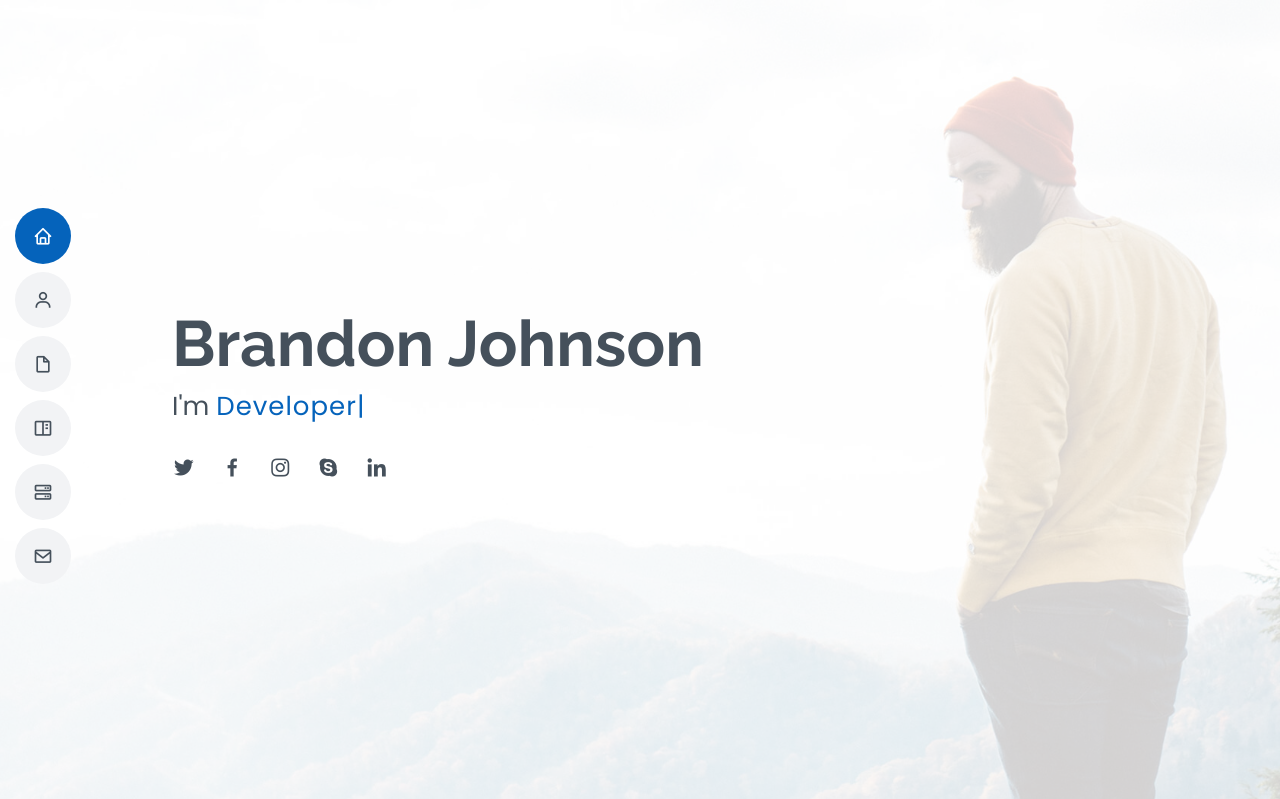
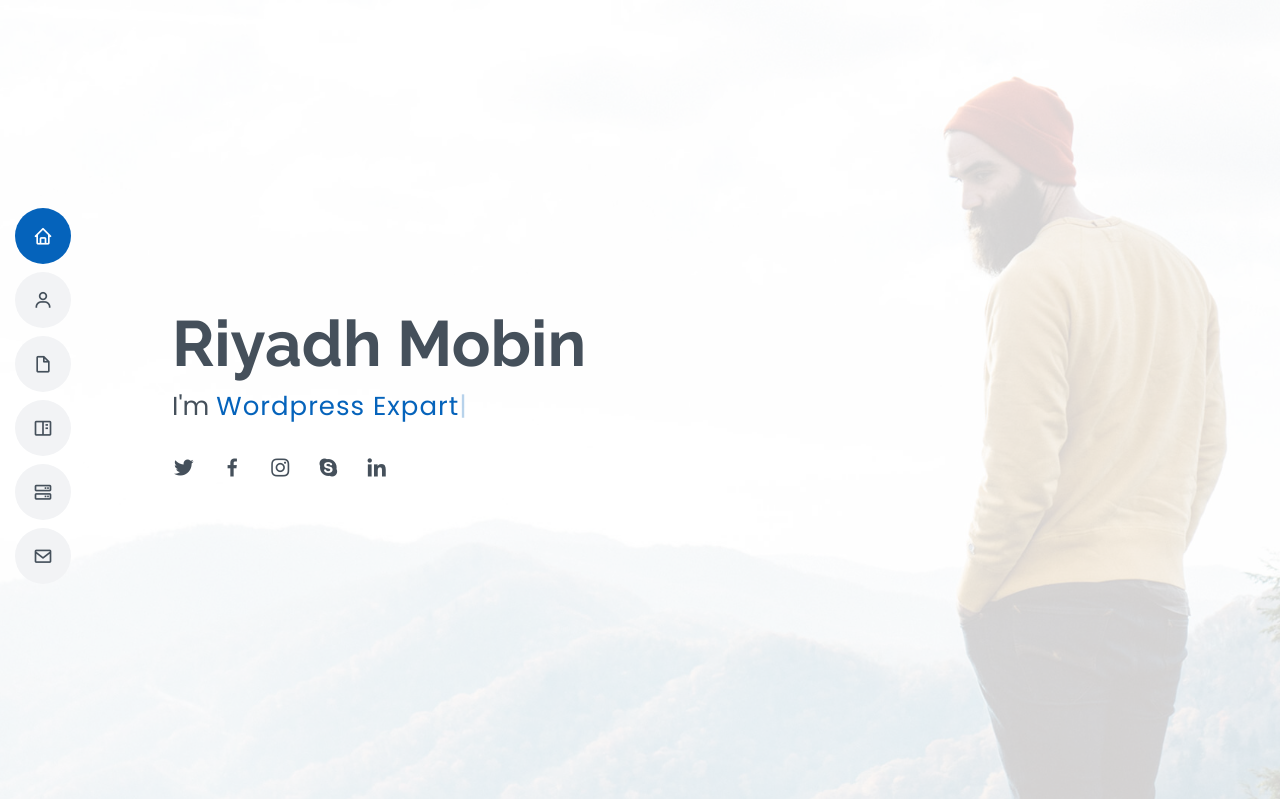
Before and after one commit to riyAdHmobin/portfolio, a PHP site: page / in a window 1280 px wide. Shown: the top 799 px of the page. Run offline with PHP 8.4, Linux system fonts and the light colour scheme.

Commit message:
index ext change

```diff
--- a/index.php
+++ b/index.html
@@ -5,7 +5,7 @@
   <meta charset="utf-8">
   <meta content="width=device-width, initial-scale=1.0" name="viewport">
 
-  <title>MyResume Bootstrap Template - Index</title>
+  <title>Riyadh Mobin</title>
   <meta content="" name="description">
   <meta content="" name="keywords">
 
@@ -27,13 +27,6 @@
   <!-- Template Main CSS File -->
   <link href="assets/css/style.css" rel="stylesheet">
 
-  <!-- =======================================================
-  * Template Name: MyResume
-  * Updated: Jan 29 2024 with Bootstrap v5.3.2
-  * Template URL: https://bootstrapmade.com/free-html-bootstrap-template-my-resume/
-  * Author: BootstrapMade.com
-  * License: https://bootstrapmade.com/license/
-  ======================================================== -->
 </head>
 
 <body>
@@ -46,7 +39,7 @@
 
     <nav id="navbar" class="navbar nav-menu">
       <ul>
-        <li><a href="#hero" class="nav-link scrollto active"><i class="bx bx-home"></i> <span>Home</span></a></li>
+        <li><a href="#hero" class="nav-link scrollto active"><i class="bx bx-home"></i> <span>Me</span></a></li>
         <li><a href="#about" class="nav-link scrollto"><i class="bx bx-user"></i> <span>About</span></a></li>
         <li><a href="#resume" class="nav-link scrollto"><i class="bx bx-file-blank"></i> <span>Resume</span></a></li>
         <li><a href="#portfolio" class="nav-link scrollto"><i class="bx bx-book-content"></i> <span>Portfolio</span></a></li>
@@ -60,8 +53,8 @@
   <!-- ======= Hero Section ======= -->
   <section id="hero" class="d-flex flex-column justify-content-center">
     <div class="container" data-aos="zoom-in" data-aos-delay="100">
-      <h1>Brandon Johnson</h1>
-      <p>I'm <span class="typed" data-typed-items="Designer, Developer, Freelancer, Photographer"></span></p>
+      <h1>Riyadh Mobin</h1>
+      <p>I'm <span class="typed" data-typed-items="Web Developer, Wordpress Expart"></span></p>
       <div class="social-links">
         <a href="#" class="twitter"><i class="bx bxl-twitter"></i></a>
         <a href="#" class="facebook"><i class="bx bxl-facebook"></i></a>
```
Also changed, not shown: assets/css/style.css (+1 -9 lines).
